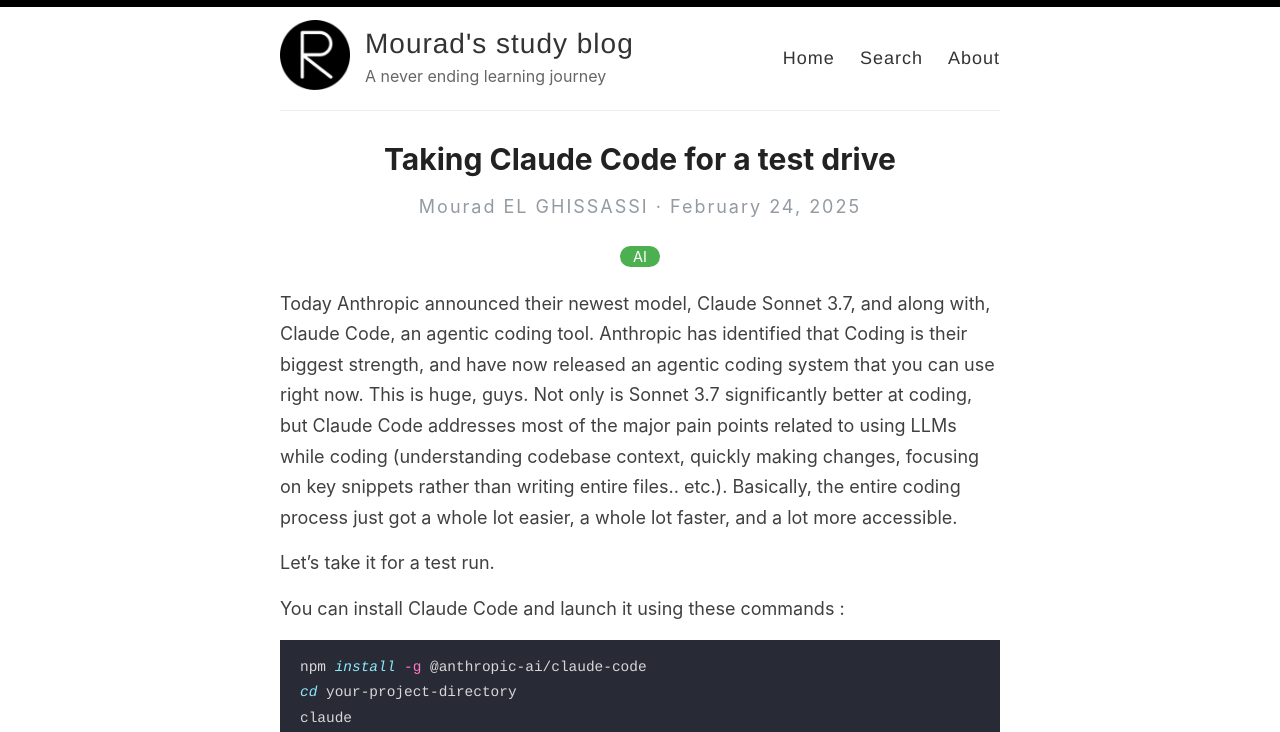
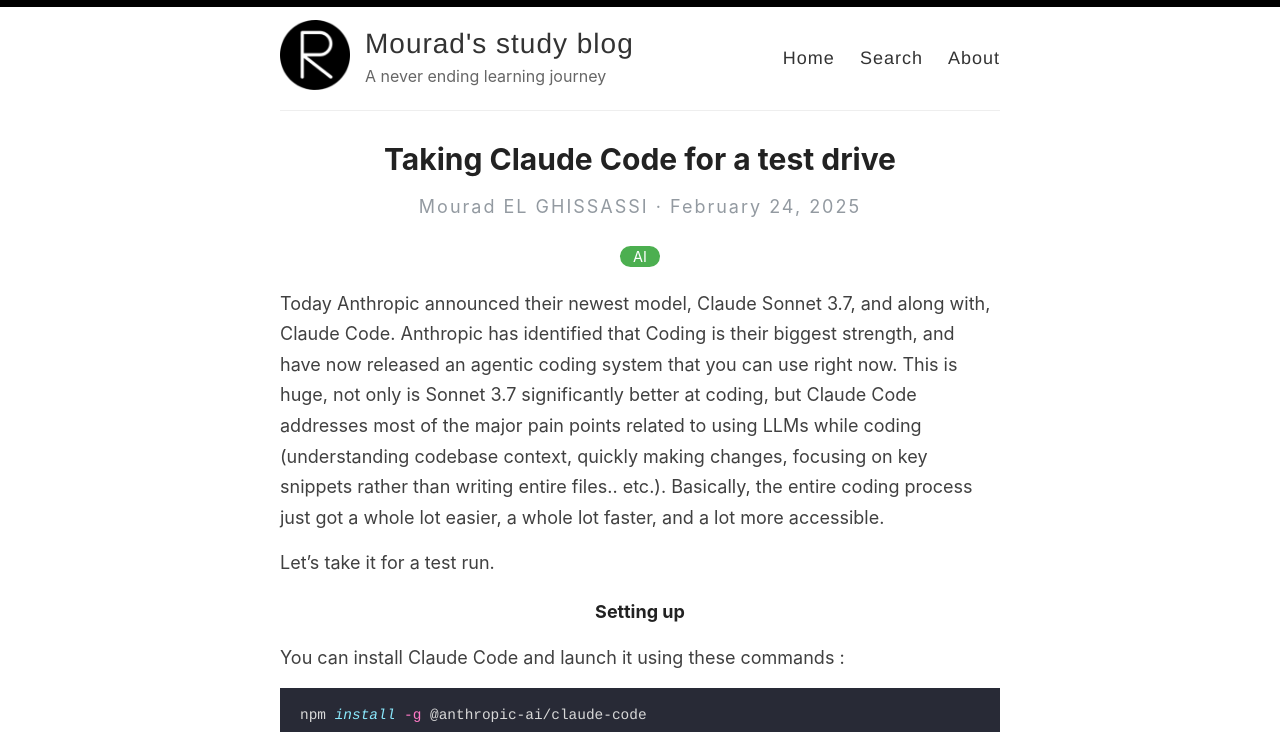
Before and after one commit to everythingdata-ai/everythingdata-ai.github.io, a Jekyll site: the page built from _posts/2025-02-24-claude-code.md, in a window 1280 px wide and 1400 px high. Shown: the top 732 px of the window. Built offline with Jekyll 4.4.1, drawn with Linux system fonts in a browser that asks for light colours; some of the changed text lies outside the part shown.

Commit message:
Update 2025-02-24-claude-code.md

```diff
--- a/_posts/2025-02-24-claude-code.md
+++ b/_posts/2025-02-24-claude-code.md
@@ -4,12 +4,14 @@ title: Taking Claude Code for a test drive
 categories: [AI]
 ---
 
-Today Anthropic announced their newest model, Claude Sonnet 3.7, and along with, Claude Code, an agentic coding tool.
+Today Anthropic announced their newest model, Claude Sonnet 3.7, and along with, Claude Code.
 Anthropic has identified that Coding is their biggest strength, and have now released an agentic coding system that you can use right now.
-This is huge, guys. Not only is Sonnet 3.7 significantly better at coding, but Claude Code addresses most of the major pain points related to using LLMs while coding (understanding codebase context, quickly making changes, focusing on key snippets rather than writing entire files.. etc.).
+This is huge, not only is Sonnet 3.7 significantly better at coding, but Claude Code addresses most of the major pain points related to using LLMs while coding (understanding codebase context, quickly making changes, focusing on key snippets rather than writing entire files.. etc.).
 Basically, the entire coding process just got a whole lot easier, a whole lot faster, and a lot more accessible.
 
 Let's take it for a test run.
+
+#### Setting up
 
 You can install Claude Code and launch it using these commands :
 
@@ -22,7 +24,32 @@ claude
 <img width="624" alt="image" src="https://github.com/user-attachments/assets/3a7aec5c-c47b-4fd4-8acb-bdf3d41c03c3" />
 
 You can then press Enter to login in.
+
 Claude Code uses Anthopic's API, so you need to buy credits to use it.
 I will buy 5$ to see how long it lasts.
 
 ![image](https://github.com/user-attachments/assets/f43b3b03-2785-48ca-9eea-70e5d0dba492)
+
+Claude Code is still in research preview.
+Here is how to use it effectively :
+
+<img width="410" alt="image" src="https://github.com/user-attachments/assets/40fef799-c9ae-4e13-922c-d225224c7471" />
+
+#### First steps
+
+First thing we're going to do it is get Claude to write a CLAUDE.md file that documents the current project, including details about technologies used, setup instructions and other relevant information for Claude to better understand the codebase when interacting with it.
+
+For that you can run the command `/init`
+I will be using it with this [dbt/Airflow/Snowflake project](https://everythingdata-ai.github.io/dbt-airflow-snowflake/).
+
+After a minute or two, and 0.22$ worth of tokens, here is what Claude came up with :
+
+<img width="809" alt="image" src="https://github.com/user-attachments/assets/043927b7-9d4d-4cb5-886f-3f8b97837338" />
+
+Not bad but nothing crazy either.
+Now that Claude understands the scope of the project, let's ask it to explain it to us :
+
+<img width="604" alt="image" src="https://github.com/user-attachments/assets/60a40c8c-81f3-438e-991d-e58ee89a99ea" />
+
+This project is rather simple, if the results are as good for more complex projects then I'm gonna need to find a new career.
+The cost of explaining the project was 0.07$, not too bad !
```
